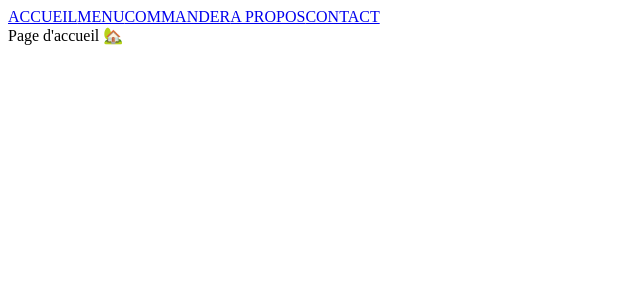
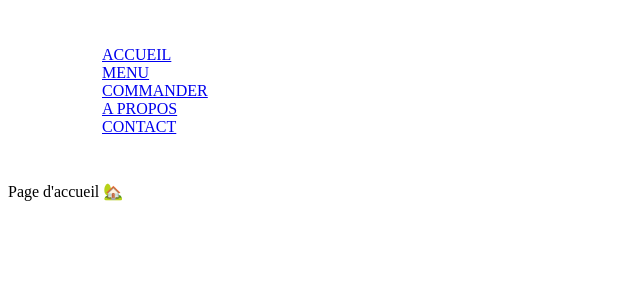
Before and after one commit to GraceCompaore/bakery, a React (Create React App) app: page / in a window 1280 px wide. Shown: the top 300 px of the page, without its empty margins (0-640 px from the left). Built offline with nearby package versions, Linux system fonts and the light colour scheme.

Commit message:
add prop-types

```diff
--- a/package.json
+++ b/package.json
@@ -6,6 +6,7 @@
     "@testing-library/jest-dom": "^5.14.1",
     "@testing-library/react": "^11.2.7",
     "@testing-library/user-event": "^12.8.3",
+    "prop-types": "^15.7.2",
     "react": "^17.0.2",
     "react-dom": "^17.0.2",
     "react-router-dom": "^5.3.0",
--- /dev/null
+++ b/src/components/Header/index.css
@@ -0,0 +1,15 @@
+.bp-navbar {
+  padding: 10px;
+  margin: 20px;
+}
+
+ul {
+    padding-left: 2rem;
+    list-style-type: none;
+
+  }
+
+  ul li {
+    padding-left: 2rem;
+    background-repeat: no-repeat;
+  }
--- a/src/components/Header/index.jsx
+++ b/src/components/Header/index.jsx
@@ -1,13 +1,16 @@
 import { Link } from 'react-router-dom'
+import './index.css'
 
 function Header() {
     return (
-        <nav>
-            <Link to="/">ACCUEIL</Link>
-            <Link to="/menu">MENU</Link>
-            <Link to="/order">COMMANDER</Link>
-            <Link to="/pertinent">A PROPOS</Link>
-            <Link to="/contact">CONTACT</Link>
+        <nav className= 'bp-navbar' >
+            <ul>
+            <li><Link to="/">ACCUEIL</Link></li>
+            <li><Link to="/menu">MENU</Link></li>
+            <li><Link to="/order">COMMANDER</Link></li>
+            <li><Link to="/pertinent">A PROPOS</Link></li>
+            <li><Link to="/contact">CONTACT</Link></li>
+            </ul>
         </nav>
     )
 }
```
